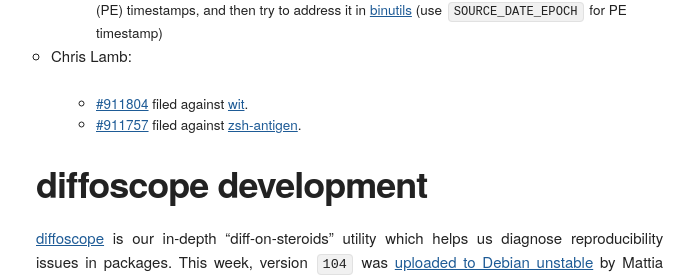
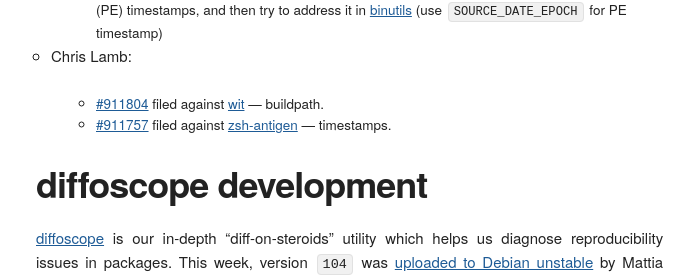
Before and after one commit to prototypefund/reproducible-website, a Jekyll site: the page built from _blog/posts/183.md, in a window 1280 px wide and 900 px high, scrolled down 1869 px. Shown: the part 166-446 px from the top of the window, without its empty margins (124-818 px from the left). Built offline with Jekyll 4.4.1, drawn with Linux system fonts in a browser that asks for light colours; some web fonts are replaced.

Commit message:
183: add 2 patch topics

```diff
--- a/_blog/posts/183.md
+++ b/_blog/posts/183.md
@@ -51,8 +51,8 @@
     * [xen](https://build.opensuse.org/request/show/644624) — date, time, random, [tried to upstream](https://lists.xenproject.org/archives/html/xen-devel/2018-10/msg01850.html) the patch to drop the `.efi` [Portable Executable](https://en.wikipedia.org/wiki/Portable_Executable) (PE) timestamps, and then try to address it in [binutils](https://sourceware.org/ml/binutils/2018-10/msg00279.html) (use `SOURCE_DATE_EPOCH` for PE timestamp)
 
 * Chris Lamb:
-    * [#911804](https://bugs.debian.org/911804) filed against [wit](https://tracker.debian.org/pkg/wit).
-    * [#911757](https://bugs.debian.org/911757) filed against [zsh-antigen](https://tracker.debian.org/pkg/zsh-antigen).
+    * [#911804](https://bugs.debian.org/911804) filed against [wit](https://tracker.debian.org/pkg/wit) — buildpath.
+    * [#911757](https://bugs.debian.org/911757) filed against [zsh-antigen](https://tracker.debian.org/pkg/zsh-antigen) — timestamps.
 
 
 diffoscope development
```
